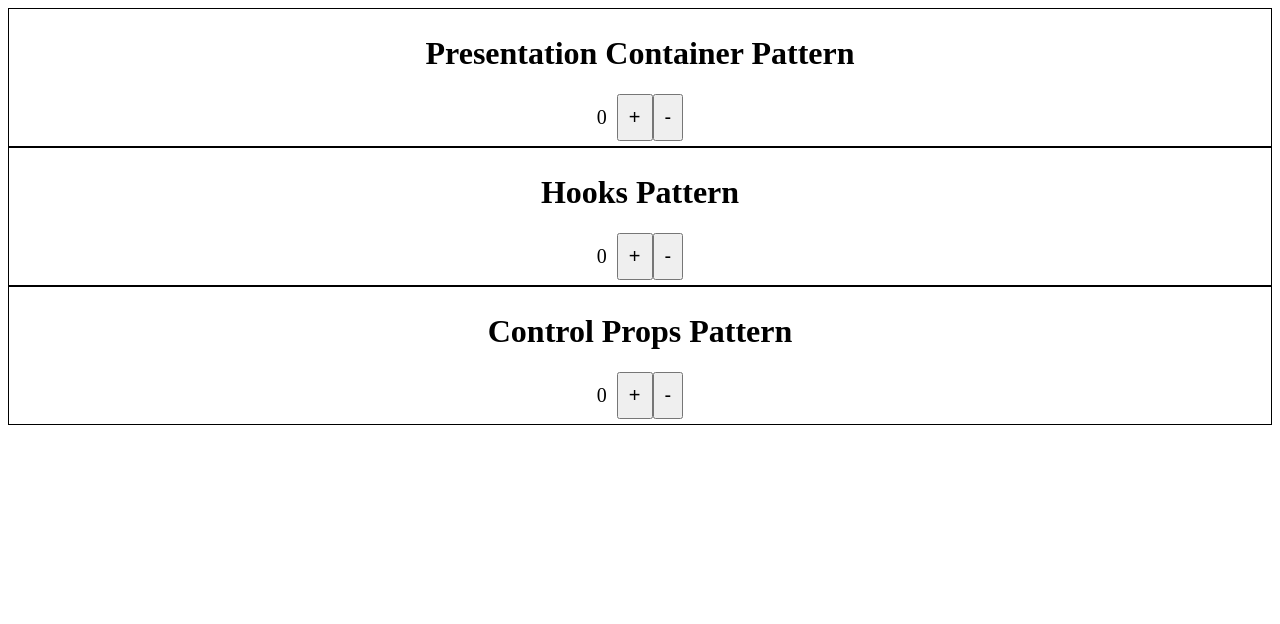
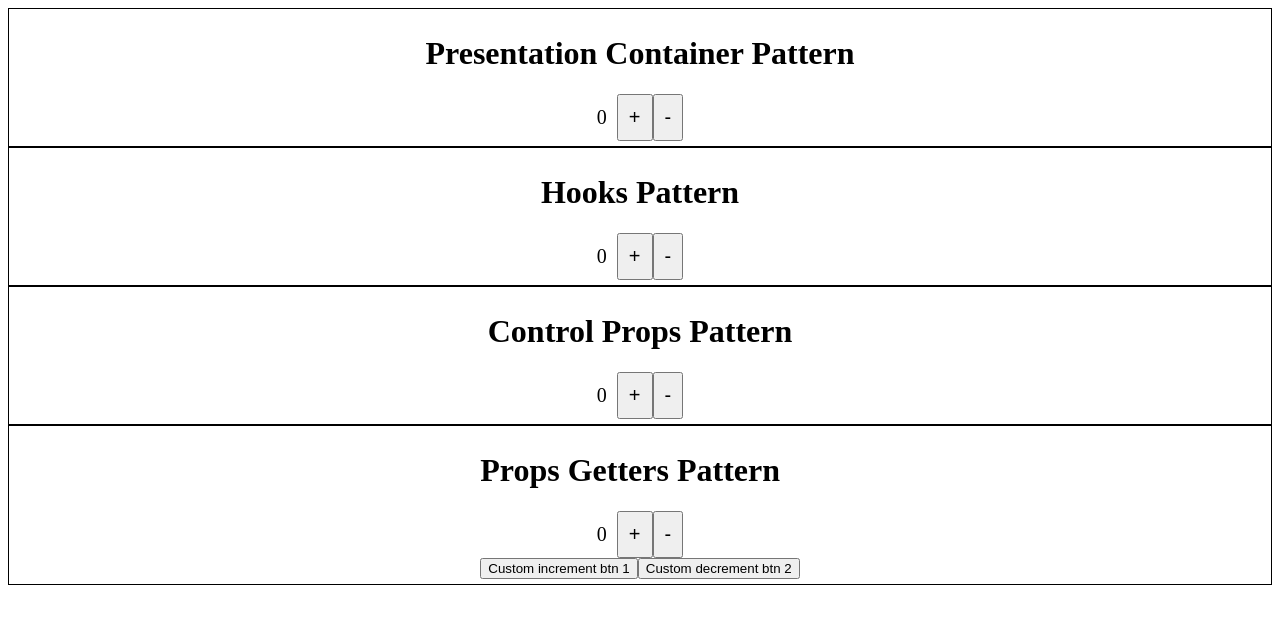
Before and after one commit to pshdev1030/react_design_pattern, a React (Create React App) app: page / in a window 1280 px wide. Shown: the top 624 px of the page. Built offline with nearby package versions, Linux system fonts and the light colour scheme.

Commit message:
Feat: Props Getter Pattern 추가

```diff
--- a/src/App.tsx
+++ b/src/App.tsx
@@ -1,6 +1,7 @@
 import { ControlProps } from "./patterns/Control-Props/Usage";
 import Hooks from "./patterns/Hooks/Usage";
 import ContainerPresentation from "./patterns/Presentation-Container/Usage";
+import PropsGetters from "./patterns/Props-Getters/Usage";
 import { PatternWrapper } from "./styles";
 
 function App() {
@@ -15,6 +16,9 @@ function App() {
       <div className={PatternWrapper}>
         <ControlProps />
       </div>
+      <div className={PatternWrapper}>
+        <PropsGetters />
+      </div>
     </>
   );
 }
--- /dev/null
+++ b/src/patterns/Props-Getters/Counter.tsx
@@ -0,0 +1,29 @@
+import { Count } from "./components/Count";
+import { Decrement } from "./components/Decrement";
+import { Increment } from "./components/Increment";
+import { ReactNode, useEffect, useRef } from "react";
+import { CounterProvider } from "./useCounterContext";
+function Counter({
+  count,
+  children,
+  onChange,
+  ...props
+}: {
+  count: number;
+  children?: ReactNode;
+  onChange?: (newCount: number) => void;
+}) {
+  const firstMounded = useRef(true);
+  useEffect(() => {
+    if (!firstMounded) {
+      onChange && onChange(count);
+    }
+  }, [count, onChange]);
+  return <CounterProvider value={{ count }}>{children}</CounterProvider>;
+}
+
+Counter.Count = Count;
+Counter.Increment = Increment;
+Counter.Decrement = Decrement;
+
+export { Counter };
--- /dev/null
+++ b/src/patterns/Props-Getters/Usage.tsx
@@ -0,0 +1,41 @@
+import { CounterContentWrapper } from "../../styles";
+import { Counter } from "./Counter";
+import { useCounter } from "./hooks/useCounter";
+
+export default function PropsGetters({
+  initialValue = 0,
+}: {
+  initialValue?: number;
+}) {
+  const { count, getCounterProps, getIncrementProps, getDecrementProps } =
+    useCounter(initialValue);
+
+  const handleBtn1Clicked = () => {
+    console.log("btn 1 clicked");
+  };
+
+  const handleBtn2Clicked = () => {
+    console.log("btn 2 clicked");
+  };
+  return (
+    <div>
+      <h1>Props Getters Pattern</h1>
+      <div className={CounterContentWrapper}>
+        <Counter {...getCounterProps()}>
+          <Counter.Count />
+          <Counter.Increment {...getIncrementProps()} />
+          <Counter.Decrement {...getDecrementProps()} />
+        </Counter>
+      </div>
+      <div>
+        <button {...getIncrementProps({ onClick: handleBtn1Clicked })}>
+          Custom increment btn 1
+        </button>
+
+        <button {...getDecrementProps({ onClick: handleBtn2Clicked })}>
+          Custom decrement btn 2
+        </button>
+      </div>
+    </div>
+  );
+}
--- /dev/null
+++ b/src/patterns/Props-Getters/components/Count.tsx
@@ -0,0 +1,8 @@
+import { useCounterContext } from "../useCounterContext";
+
+const Count = () => {
+  const { count } = useCounterContext();
+  return <div className="count">{count}</div>;
+};
+
+export { Count };
--- /dev/null
+++ b/src/patterns/Props-Getters/components/Decrement.tsx
@@ -0,0 +1,17 @@
+const Decrement = ({
+  icon = "-",
+  handleDecrement,
+  ...otherProps
+}: {
+  icon?: string;
+  otherProps?: any[] | undefined;
+  handleDecrement?: () => void;
+}) => {
+  return (
+    <button className="button" onClick={handleDecrement} {...otherProps}>
+      {icon}
+    </button>
+  );
+};
+
+export { Decrement };
--- /dev/null
+++ b/src/patterns/Props-Getters/components/Increment.tsx
@@ -0,0 +1,17 @@
+const Increment = ({
+  icon = "+",
+  handleIncrement,
+  ...otherProps
+}: {
+  icon?: string;
+  handleIncrement?: () => void;
+  otherProps?: any[] | undefined;
+}) => {
+  return (
+    <button className="button" onClick={handleIncrement} {...otherProps}>
+      {icon}
+    </button>
+  );
+};
+
+export { Increment };
--- /dev/null
+++ b/src/patterns/Props-Getters/components/index.tsx
@@ -0,0 +1,3 @@
+export * from "./Count";
+export * from "./Decrement";
+export * from "./Increment";
--- /dev/null
+++ b/src/patterns/Props-Getters/hooks/useCounter.ts
@@ -0,0 +1,62 @@
+import { useState } from "react";
+
+const callFnsInsquence =
+  (...fns: any[]) =>
+  (...args: any[]) =>
+    fns.forEach((fn) => fn && fn(...args));
+
+function useCounter(initial: number) {
+  const [count, setCount] = useState(initial);
+
+  const handleIncrement = () => {
+    setCount((prevCount) => prevCount + 1);
+  };
+
+  const handleDecrement = () => {
+    setCount((prevCount) => Math.max(0, prevCount - 1));
+  };
+
+  const getCounterProps = ({
+    onClick,
+    ...otherProps
+  }: {
+    onClick?: () => void | undefined;
+    otherProps?: any[];
+  } = {}) => ({
+    count: count,
+    ...otherProps,
+  });
+
+  const getDecrementProps = ({
+    onClick,
+    ...otherProps
+  }: {
+    onClick?: () => void | undefined;
+    otherProps?: any[];
+  } = {}) => ({
+    onClick: callFnsInsquence(handleDecrement, onClick),
+    ...otherProps,
+  });
+
+  const getIncrementProps = ({
+    onClick,
+    ...otherProps
+  }: {
+    onClick?: () => void | undefined;
+    otherProps?: any[];
+  } = {}) => ({
+    onClick: callFnsInsquence(handleIncrement, onClick),
+    ...otherProps,
+  });
+
+  return {
+    count,
+    handleIncrement,
+    handleDecrement,
+    getCounterProps,
+    getDecrementProps,
+    getIncrementProps,
+  };
+}
+
+export { useCounter };
--- /dev/null
+++ b/src/patterns/Props-Getters/useCounterContext.tsx
@@ -0,0 +1,27 @@
+import React from "react";
+interface CounterContextType {
+  count: number;
+}
+const CounterContext = React.createContext<CounterContextType | null>(null);
+
+function CounterProvider({
+  children,
+  value,
+}: {
+  children: React.ReactNode;
+  value: CounterContextType;
+}) {
+  return (
+    <CounterContext.Provider value={value}>{children}</CounterContext.Provider>
+  );
+}
+
+function useCounterContext() {
+  const context = React.useContext(CounterContext);
+  if (!context) {
+    throw new Error("useCounterContext must be within a CounterProvider");
+  }
+  return context;
+}
+
+export { CounterProvider, useCounterContext };
```
Also changed, not shown: src/patterns/Presentation_Container/Usage.tsx (deleted, +0 -10 lines), src/patterns/Presentation_Container/components/Counter.tsx (deleted, +0 -21 lines), src/patterns/Presentation_Container/components/CounterContainer.tsx (deleted, +0 -28 lines), 1 other file (tests, documents, lock files or other folders).
